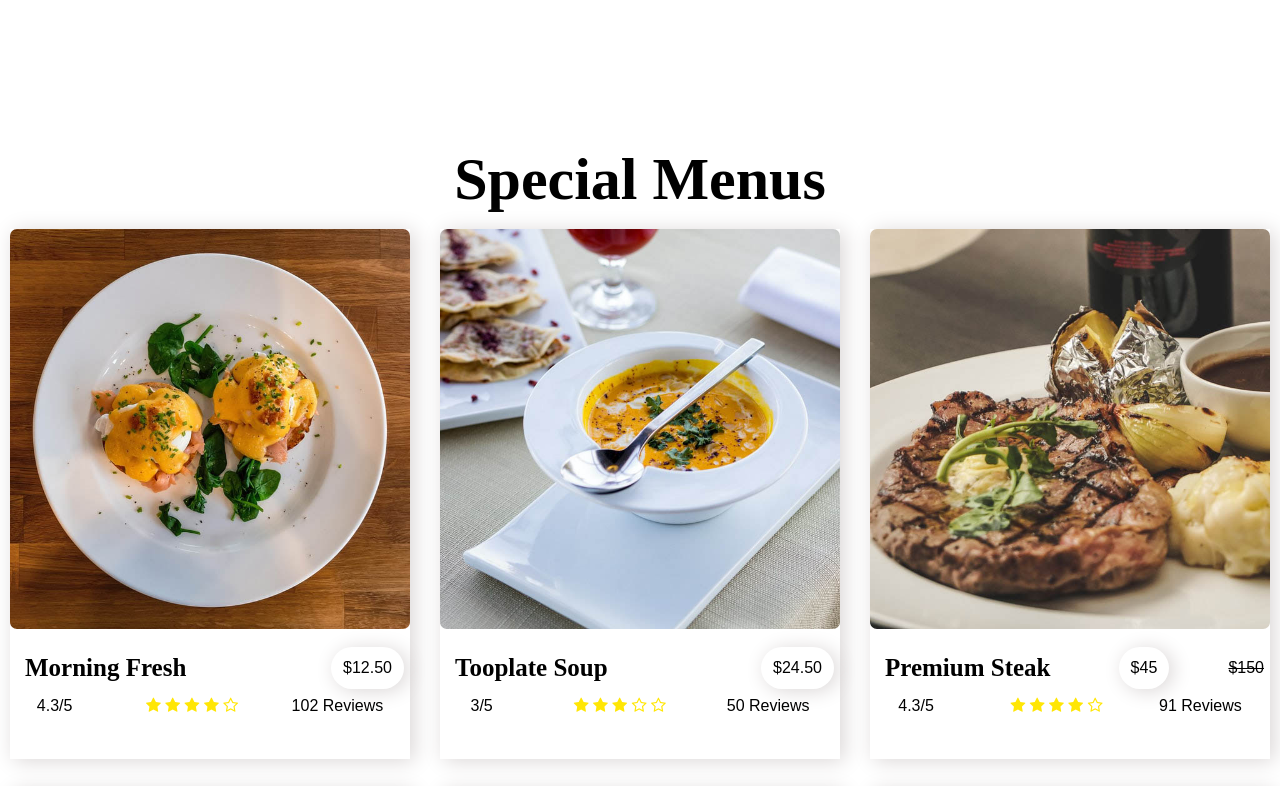
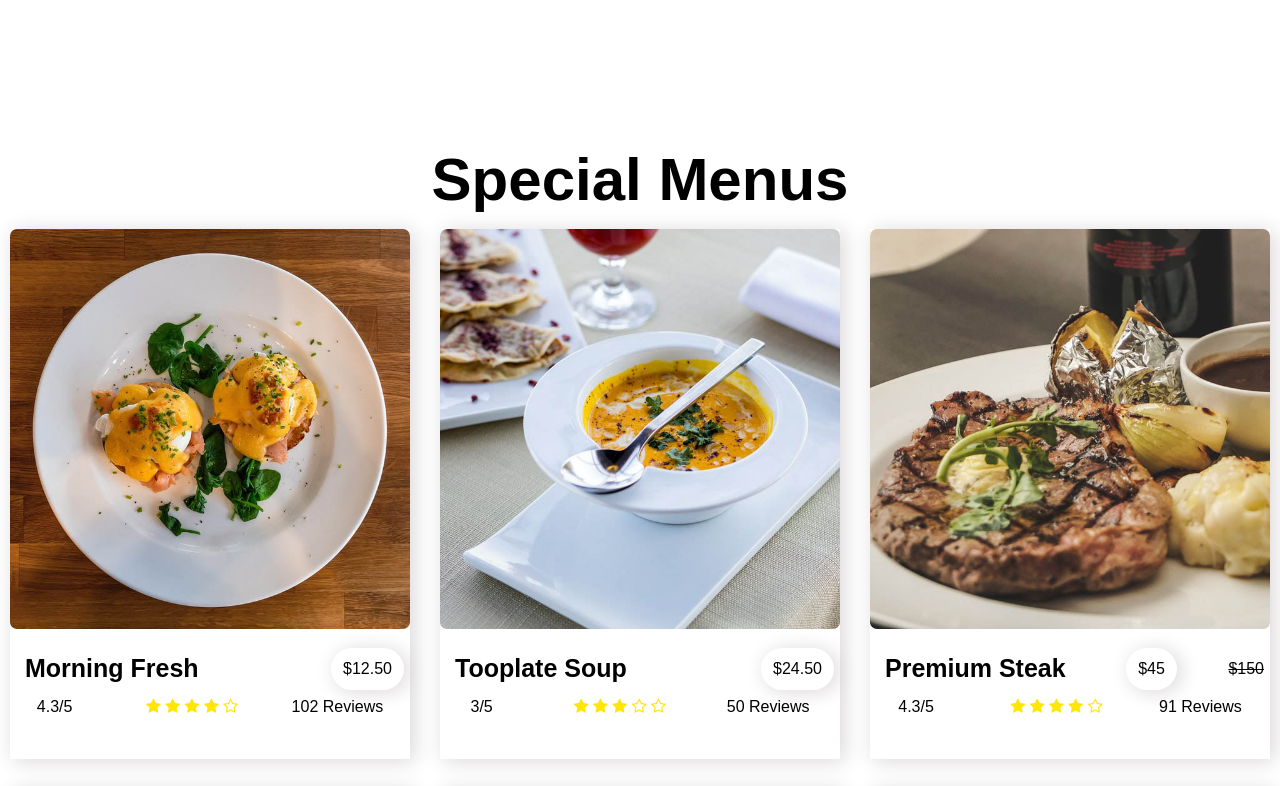
Before and after one commit to ahmedmaajid/resturant, a plain HTML site: page index.html in a window 1280 px wide. Shown: the part 900-1686 px from the top of the page. Drawn offline with Linux system fonts and the light colour scheme.

Commit message:
Update style.css

```diff
--- a/asset/styles/style.css
+++ b/asset/styles/style.css
@@ -218,7 +218,7 @@ section .home h1 {
   font-size: 60px;
   padding: 15px;
   margin-top: 40px;
-  font-family: Montserrat;
+  font-family: Montserrat, sans-serif, helvatica;
   text-align: center;
 }
 
@@ -255,7 +255,7 @@ section .home h1 {
 
 .card h3 {
   text-align: center;
-  font-family: Montserrat;
+  font-family: Montserrat, sans-serif, helvatica;
   font-size: 25px;
   padding: 9px;
 }
@@ -267,7 +267,7 @@ section .home h1 {
 }
 
 .news {
-  font-family: Montserrat;
+  font-family: Montserrat, sans-serif, helvatica;
   margin-top: 30px;
 }
 
```
